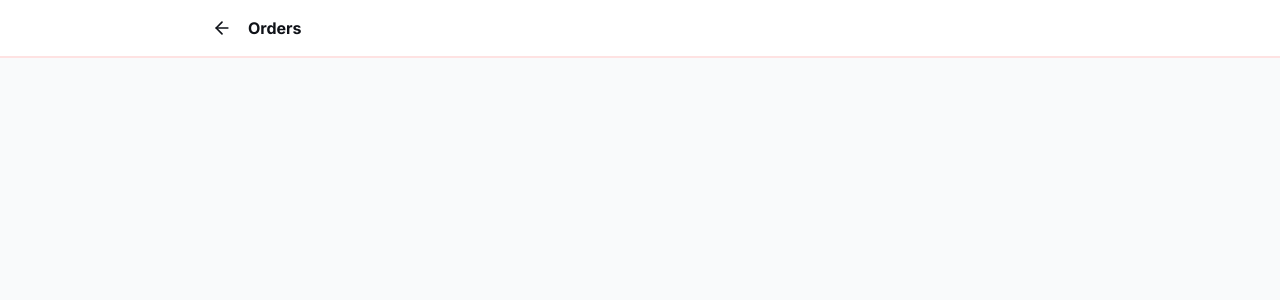
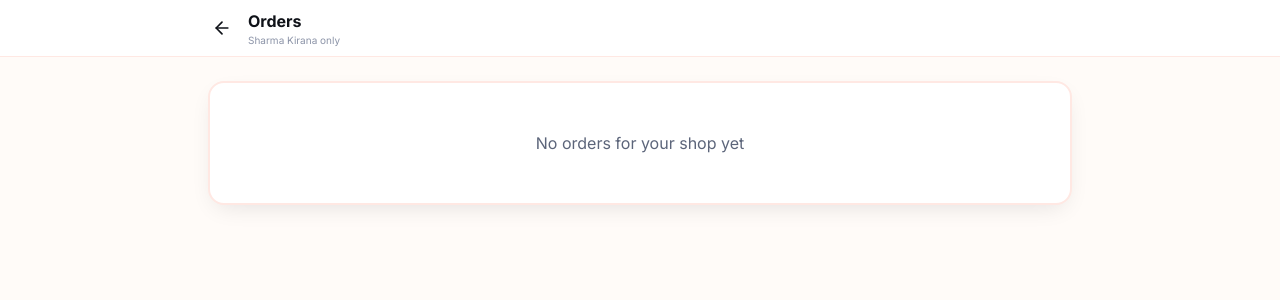
Before and after one commit to pranaygunda06/swart, a Next.js app: page /vendor/orders in a window 1280 px wide. Shown: the top 300 px of the page. Built offline with nearby package versions, Linux system fonts and the light colour scheme.

Commit message:
fix: vendor orders scoped to own store only; checkout requires customer login

```diff
--- a/app/checkout/page.tsx
+++ b/app/checkout/page.tsx
@@ -3,19 +3,27 @@
 import { useEffect, useState } from "react";
 import Link from "next/link";
 import { useRouter } from "next/navigation";
-import { ArrowLeft } from "lucide-react";
+import { ArrowLeft, Lock } from "lucide-react";
 import toast from "react-hot-toast";
 import { getCart, clearCart, type CartItem } from "@/lib/cart-store";
+import { getUser } from "@/lib/auth-store";
 
 export default function CheckoutPage() {
   const router = useRouter();
   const [items, setItems] = useState<CartItem[]>([]);
   const [deliveryType, setDeliveryType] = useState<"quick" | "scheduled">("quick");
   const [paying, setPaying] = useState(false);
+  const [authed, setAuthed] = useState(false);
 
   useEffect(() => {
+    const u = getUser();
+    if (!u || u.role !== "customer") {
+      router.replace("/auth/login?next=/checkout");
+      return;
+    }
+    setAuthed(true);
     setItems(getCart());
-  }, []);
+  }, [router]);
 
   const subtotal = items.reduce((s, i) => s + i.price * i.quantity, 0);
   const deliveryFee = deliveryType === "quick" ? 20 : 15;
@@ -23,24 +31,36 @@ export default function CheckoutPage() {
 
   function handlePay() {
     if (items.length === 0) return;
+    const u = getUser();
+    if (!u || u.role !== "customer") {
+      router.push("/auth/login?next=/checkout");
+      return;
+    }
     setPaying(true);
-
-    // Fake payment simulation
     setTimeout(() => {
       const orderId = `SW${Date.now().toString().slice(-8)}`;
       clearCart();
       toast.success("Payment successful!");
       router.push(`/orders/success?order=${orderId}&total=${total}`);
-    }, 1500);
+    }, 1200);
+  }
+
+  if (!authed) {
+    return (
+      <div className="flex min-h-screen flex-col items-center justify-center gap-3">
+        <Lock className="h-6 w-6 text-brand-500" />
+        <p className="text-sm text-ink-500">Login required…</p>
+      </div>
+    );
   }
 
   if (items.length === 0) {
     return (
-      <div className="min-h-screen flex items-center justify-center bg-[#FFF5F5]">
+      <div className="flex min-h-screen items-center justify-center">
         <div className="text-center">
-          <p className="mb-4">Cart is empty</p>
-          <Link href="/" className="px-5 py-2.5 rounded-xl bg-red-600 text-white font-bold">
-            Go shopping
+          <p className="mb-4 text-ink-500">Cart is empty</p>
+          <Link href="/" className="btn-primary">
+            Browse shops
           </Link>
         </div>
       </div>
@@ -48,47 +68,51 @@ export default function CheckoutPage() {
   }
 
   return (
-    <div className="min-h-screen bg-[#FFF5F5]">
-      <header className="bg-white border-b-2 border-red-600 sticky top-0 z-40">
-        <div className="max-w-lg mx-auto px-4 h-14 flex items-center gap-3">
-          <Link href="/cart" className="p-1">
-            <ArrowLeft className="w-5 h-5" />
+    <div className="min-h-screen pb-8">
+      <header className="sticky top-0 z-40 border-b border-brand-100 bg-white/90 backdrop-blur-xl">
+        <div className="mx-auto flex h-14 max-w-lg items-center gap-3 px-4">
+          <Link href="/cart" className="rounded-full p-1 hover:bg-brand-50">
+            <ArrowLeft className="h-5 w-5" />
           </Link>
           <h1 className="font-bold">Checkout</h1>
         </div>
       </header>
 
-      <main className="max-w-lg mx-auto px-4 py-4 space-y-4">
-        <div className="bg-white rounded-2xl border-2 border-red-100 p-4">
-          <h2 className="font-bold mb-3">Delivery option</h2>
-          <label className="flex items-center gap-3 p-3 rounded-xl border-2 mb-2 cursor-pointer">
+      <main className="mx-auto max-w-lg space-y-4 px-4 py-4">
+        <p className="text-sm text-ink-500">
+          From <span className="font-bold text-ink-900">{items[0]?.storeName}</span>
+        </p>
+
+        <div className="card p-4">
+          <h2 className="mb-3 font-bold">Delivery option</h2>
+          <label className="mb-2 flex cursor-pointer items-center gap-3 rounded-xl border-2 border-brand-100 p-3">
             <input
               type="radio"
               checked={deliveryType === "quick"}
               onChange={() => setDeliveryType("quick")}
             />
             <div className="flex-1">
-              <p className="font-bold text-sm">Quick Delivery</p>
-              <p className="text-xs text-gray-500">Under 30 minutes</p>
+              <p className="text-sm font-bold">Quick Delivery</p>
+              <p className="text-xs text-ink-500">Under 30 minutes</p>
             </div>
             <span className="font-bold">₹20</span>
           </label>
-          <label className="flex items-center gap-3 p-3 rounded-xl border-2 cursor-pointer">
+          <label className="flex cursor-pointer items-center gap-3 rounded-xl border-2 border-brand-100 p-3">
             <input
               type="radio"
               checked={deliveryType === "scheduled"}
               onChange={() => setDeliveryType("scheduled")}
             />
             <div className="flex-1">
-              <p className="font-bold text-sm">Scheduled</p>
-              <p className="text-xs text-gray-500">Choose a slot later</p>
+              <p className="text-sm font-bold">Scheduled</p>
+              <p className="text-xs text-ink-500">Choose a slot later</p>
             </div>
             <span className="font-bold">₹15</span>
           </label>
         </div>
 
-        <div className="bg-white rounded-2xl border-2 border-red-100 p-4">
-          <h2 className="font-bold mb-3">Order summary</h2>
+        <div className="card p-4">
+          <h2 className="mb-3 font-bold">Order summary</h2>
           <div className="space-y-1 text-sm">
             <div className="flex justify-between">
               <span>Subtotal</span>
@@ -98,23 +122,22 @@ export default function CheckoutPage() {
               <span>Delivery</span>
               <span>₹{deliveryFee}</span>
             </div>
-            <div className="flex justify-between font-bold text-lg pt-2 border-t mt-2">
+            <div className="mt-2 flex justify-between border-t border-brand-100 pt-2 text-lg font-bold">
               <span>Total</span>
-              <span className="text-red-600">₹{total}</span>
+              <span className="text-brand-600">₹{total}</span>
             </div>
           </div>
         </div>
 
         <button
+          type="button"
           onClick={handlePay}
           disabled={paying}
-          className="w-full py-3.5 rounded-2xl bg-red-600 text-white font-bold disabled:opacity-60"
+          className="btn-primary w-full disabled:opacity-60"
         >
           {paying ? "Processing payment..." : `Pay ₹${total} (Demo)`}
         </button>
-        <p className="text-xs text-center text-gray-400">
-          Fake payment · No real money charged
-        </p>
+        <p className="text-center text-xs text-ink-400">Demo payment · no real charge</p>
       </main>
     </div>
   );
--- a/app/vendor/orders/page.tsx
+++ b/app/vendor/orders/page.tsx
@@ -1,38 +1,67 @@
 "use client";
 
+import { useEffect, useState } from "react";
 import Link from "next/link";
 import { ArrowLeft } from "lucide-react";
-import { MOCK_ORDERS } from "@/lib/mock-data";
 import toast from "react-hot-toast";
+import { getOrdersByStore, MOCK_VENDORS } from "@/lib/mock-data";
+import { getUser } from "@/lib/auth-store";
 
 export default function VendorOrdersPage() {
+  const [storeId, setStoreId] = useState<string | null>(null);
+  const [shopName, setShopName] = useState("");
+
+  useEffect(() => {
+    const u = getUser();
+    if (u?.role === "vendor" && u.storeId) {
+      setStoreId(u.storeId);
+      setShopName(u.storeName || "");
+    } else {
+      const v = MOCK_VENDORS[0];
+      setStoreId(v.storeId);
+      setShopName(v.storeName);
+    }
+  }, []);
+
+  const orders = storeId ? getOrdersByStore(storeId) : [];
+
   return (
-    <div className="min-h-screen bg-gray-50">
-      <header className="bg-white border-b-2 border-red-100 sticky top-0 z-40">
-        <div className="max-w-4xl mx-auto px-4 h-14 flex items-center gap-3">
-          <Link href="/vendor" className="p-1">
-            <ArrowLeft className="w-5 h-5" />
+    <div className="min-h-screen bg-cream-50">
+      <header className="sticky top-0 z-40 border-b border-brand-100 bg-white">
+        <div className="mx-auto flex h-14 max-w-4xl items-center gap-3 px-4">
+          <Link href="/vendor" className="rounded-full p-1 hover:bg-brand-50">
+            <ArrowLeft className="h-5 w-5" />
           </Link>
+          <div>
             <h1 className="font-bold">Orders</h1>
+            <p className="text-[10px] text-ink-400">{shopName} only</p>
+          </div>
         </div>
       </header>
 
-      <main className="max-w-4xl mx-auto px-4 py-6 space-y-3">
-        {MOCK_ORDERS.map((order) => (
-          <div key={order.id} className="bg-white rounded-2xl border-2 border-red-100 p-4">
-            <div className="flex justify-between items-start">
+      <main className="mx-auto max-w-4xl space-y-3 px-4 py-6">
+        {orders.length === 0 ? (
+          <div className="card py-12 text-center text-ink-500">
+            No orders for your shop yet
+          </div>
+        ) : (
+          orders.map((order) => (
+            <div key={order.id} className="card p-4">
+              <div className="flex items-start justify-between">
                 <div>
                   <p className="font-bold">{order.orderNumber}</p>
-                <p className="text-sm text-gray-500">{order.customerName}</p>
-                <p className="text-xs text-gray-400 mt-1">
+                  <p className="text-sm text-ink-500">{order.customerName}</p>
+                  <p className="mt-1 text-xs text-ink-400">
                     {order.items.map((i) => `${i.name} ×${i.qty}`).join(", ")}
                   </p>
                 </div>
                 <div className="text-right">
-                <p className="font-bold text-red-600">₹{order.total}</p>
+                  <p className="font-bold text-brand-600">₹{order.total}</p>
                   <span
-                  className={`text-xs font-bold px-2 py-0.5 rounded ${
-                    order.status === "pending" ? "bg-yellow-100 text-yellow-700" : "bg-green-100 text-green-700"
+                    className={`rounded px-2 py-0.5 text-xs font-bold ${
+                      order.status === "pending"
+                        ? "bg-amber-100 text-amber-700"
+                        : "bg-mint-400/20 text-mint-600"
                     }`}
                   >
                     {order.status}
@@ -40,23 +69,26 @@ export default function VendorOrdersPage() {
                 </div>
               </div>
               {order.status === "pending" && (
-              <div className="flex gap-2 mt-3">
+                <div className="mt-3 flex gap-2">
                   <button
+                    type="button"
                     onClick={() => toast.success("Order accepted")}
-                  className="px-3 py-1.5 rounded-lg bg-red-600 text-white text-xs font-bold"
+                    className="rounded-lg bg-brand-600 px-3 py-1.5 text-xs font-bold text-white"
                   >
                     Accept
                   </button>
                   <button
+                    type="button"
                     onClick={() => toast.error("Order rejected")}
-                  className="px-3 py-1.5 rounded-lg border text-xs font-bold"
+                    className="rounded-lg border-2 border-brand-100 px-3 py-1.5 text-xs font-bold"
                   >
                     Reject
                   </button>
                 </div>
               )}
             </div>
-        ))}
+          ))
+        )}
       </main>
     </div>
   );
```
Lines whose indentation alone changed are shown as unchanged.
